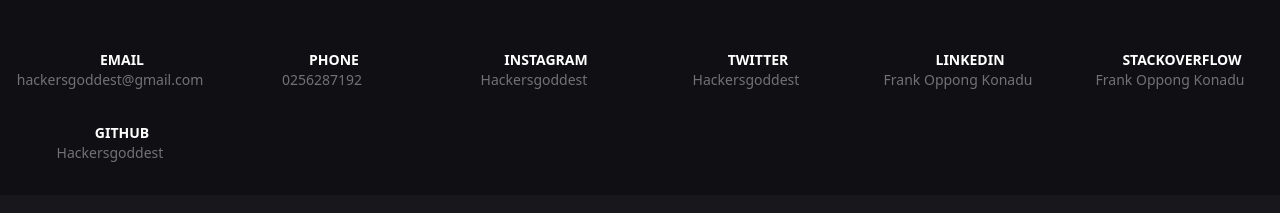
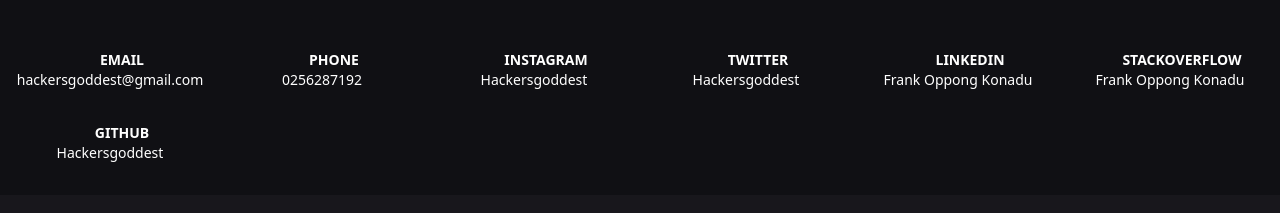
Before and after one commit to Hackersgoddest/my-portfolio, a Vue app: page / in a window 1280 px wide. Shown: the part 2358-2571 px from the top of the page. Built offline with nearby package versions, Linux system fonts and the light colour scheme; some icons are missing.

Commit message:
Revert "modify contact descript text color"
This reverts commit 753082a76fa0dc53a31068caf21b417c19e35de7.

restoring contact description text color

```diff
--- a/src/contact/ContactContent.vue
+++ b/src/contact/ContactContent.vue
@@ -10,7 +10,7 @@
             <span class="font-semibold">{{ item.name }}</span>
           </span>
           <span class="flex justify-center">
-            <span class="text-[#727174] text-sm font-medium">{{ item.description }}</span>
+            <span class="text-sm font-medium">{{ item.description }}</span>
           </span>
         </a>
       </template>
```
